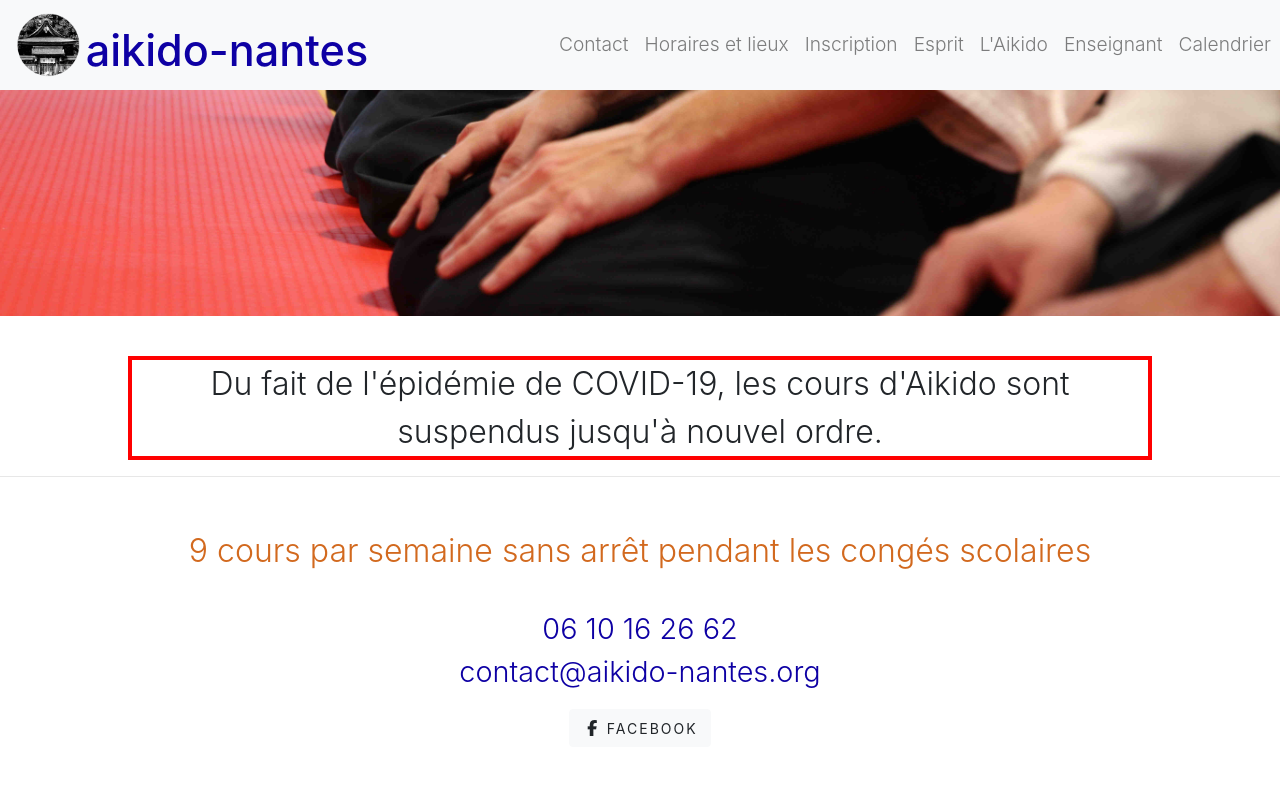
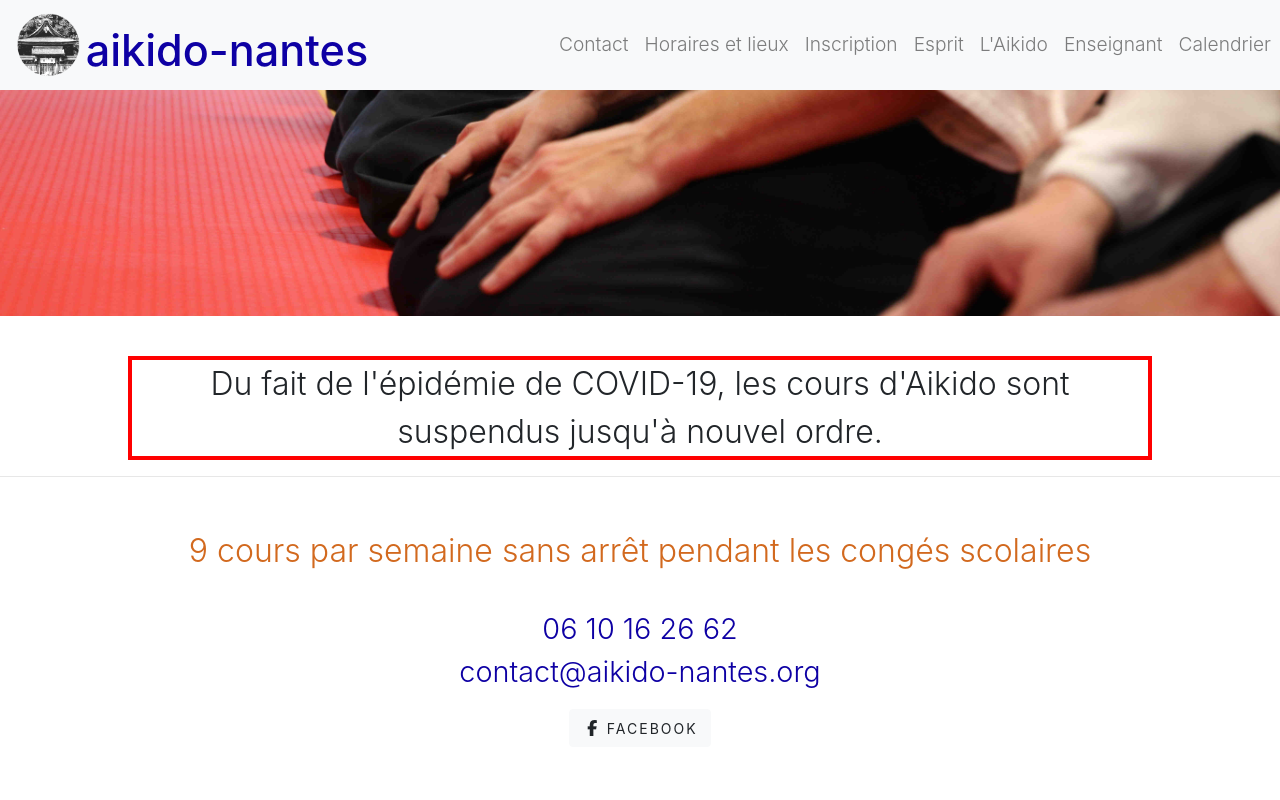
Before and after one commit to gregoiredupe/aikido-nantes, a website: page index.html in a window 1280 px wide. Shown: the top 800 px of the page. Drawn offline with nearby package versions, Linux system fonts and the light colour scheme.

Commit message:
Modification de la luminosité et du contraste de l'image du temple.

```diff
--- a/index.html
+++ b/index.html
@@ -27,7 +27,7 @@
 	<nav class="navbar navbar-expand-lg navbar-light bg-lightborder-bottom bg-light fixed-top">
 		<div class="row navbar-row">
 			<div class="navbar-brand col-lg-1 col-9">
-				<img src="img/logo-aikido-nantes.png" alt="Logo">
+				<img src="img/yamabikonomichi-modifContraste.png" alt="Logo">
 				<span id="navbar-aikidonantes">aikido-nantes</span>
 			</div>
 			<button class="navbar-toggler ml-auto" type="button" data-toggle="collapse"
```
Also changed, not shown: img/yamabikonomichi-modifContraste.png (added).
